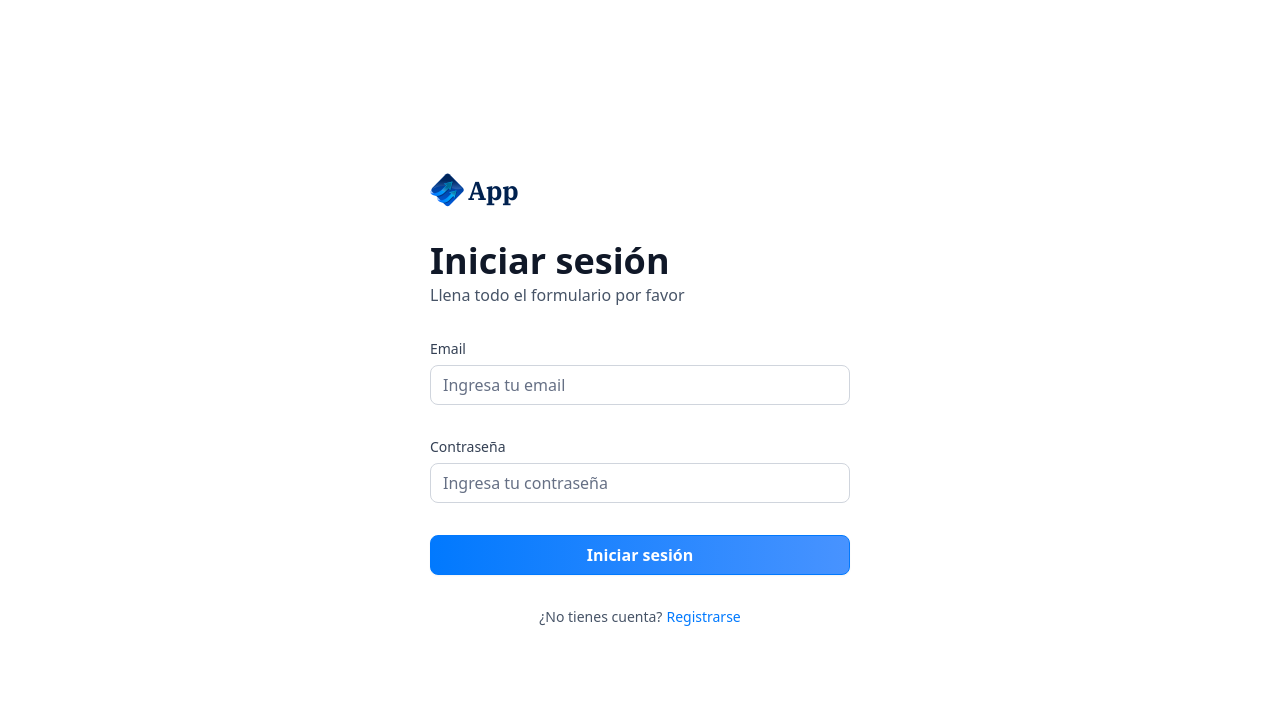
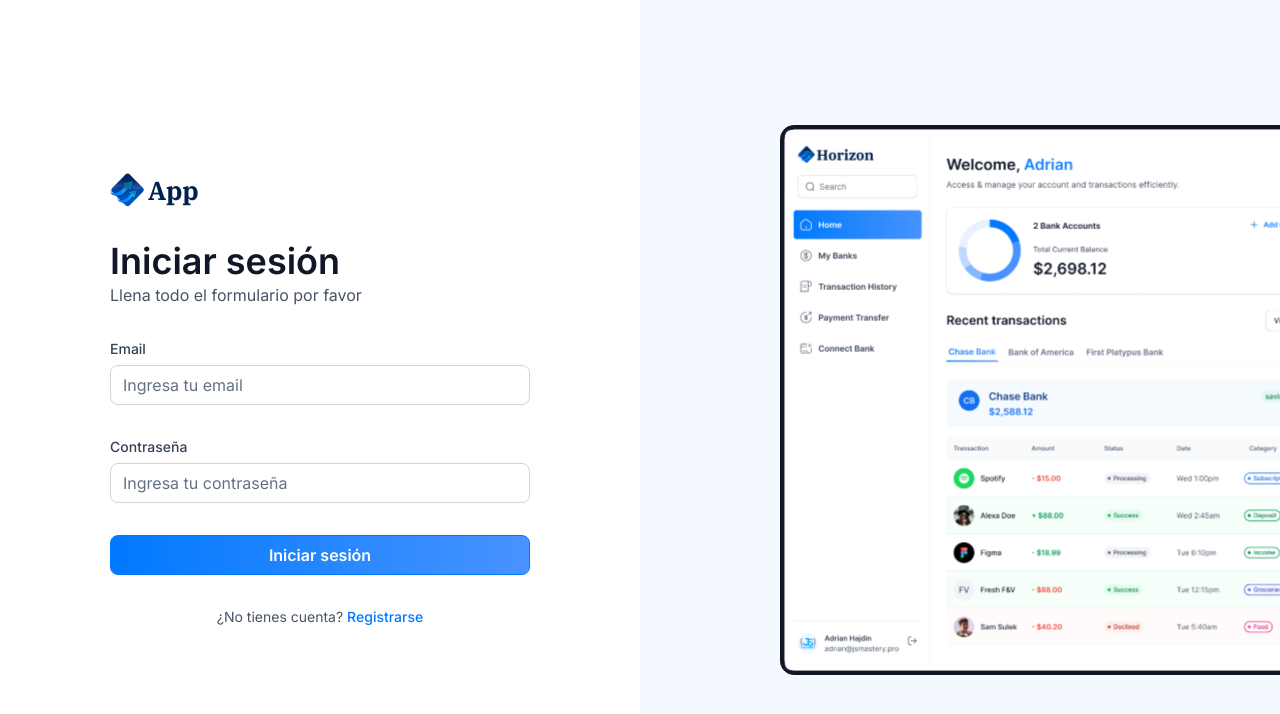
Before and after one commit to ORALEM00/banking, a Next.js app: page /sign-in in a window 1280 px wide. Shown: the top 714 px of the page. Built offline with nearby package versions, Linux system fonts and the light colour scheme.

Commit message:
feat add Image

```diff
--- a/app/(auth)/layout.tsx
+++ b/app/(auth)/layout.tsx
@@ -1,3 +1,4 @@
+import Image from "next/image";
 
 export default function RootLayout({
   children,
@@ -5,8 +6,19 @@
   children: React.ReactNode;
 }>) {
   return (
-      <main>
+    <main className="flex min-h-screen w-full justify-between font-inter">
       {children}
+      <div className="auth-asset">
+        <div>
+          <Image
+            src="/icons/auth-image.svg"
+            alt="Auth image"
+            width={500}
+            height={500}
+            className="rounded-l-xl object-contain"
+          />
+        </div>
+      </div>
     </main>
   );
 }
--- a/components/AuthForm.tsx
+++ b/components/AuthForm.tsx
@@ -92,7 +92,7 @@
           <div className="flex flex-col gap-1 md:gap-3">
             <h1 className="text-24 lg:text-36 font-semibold text-gray-900">
               {user
-                ? 'Cuenta'
+                ? 'Cuenta enlazada'
                 : type === 'sign-in'
                   ? 'Iniciar sesión'
                   : 'Registrarse'
@@ -120,7 +120,7 @@
                     <CustomInput control={form.control} name='firstName' label="Nombre" placeholder='Ingresa tu nombre' />
                     <CustomInput control={form.control} name='lastName' label="Apellidos" placeholder='Ingresa tus apellidos' />
                   </div>
-                  <CustomInput control={form.control} name='address1' label="Direcicón" placeholder='Ingresa tu dirección específica' />
+                  <CustomInput control={form.control} name='address1' label="Dirección" placeholder='Ingresa tu dirección específica' />
                   <CustomInput control={form.control} name='city' label="Ciudad" placeholder='Ingresa tu ciudad' />
                   <div className="flex gap-4">
                     <CustomInput control={form.control} name='state' label="Estado" placeholder='Ejemplo: NL' />
--- a/components/Sidebar.tsx
+++ b/components/Sidebar.tsx
@@ -46,7 +46,7 @@
                 )
             })}
         </nav>
-        <Footer user={user}/>
+        <Footer user={user} type="desktop"/>
     </section>
   )
 }
```
Lines whose indentation alone changed are shown as unchanged.
